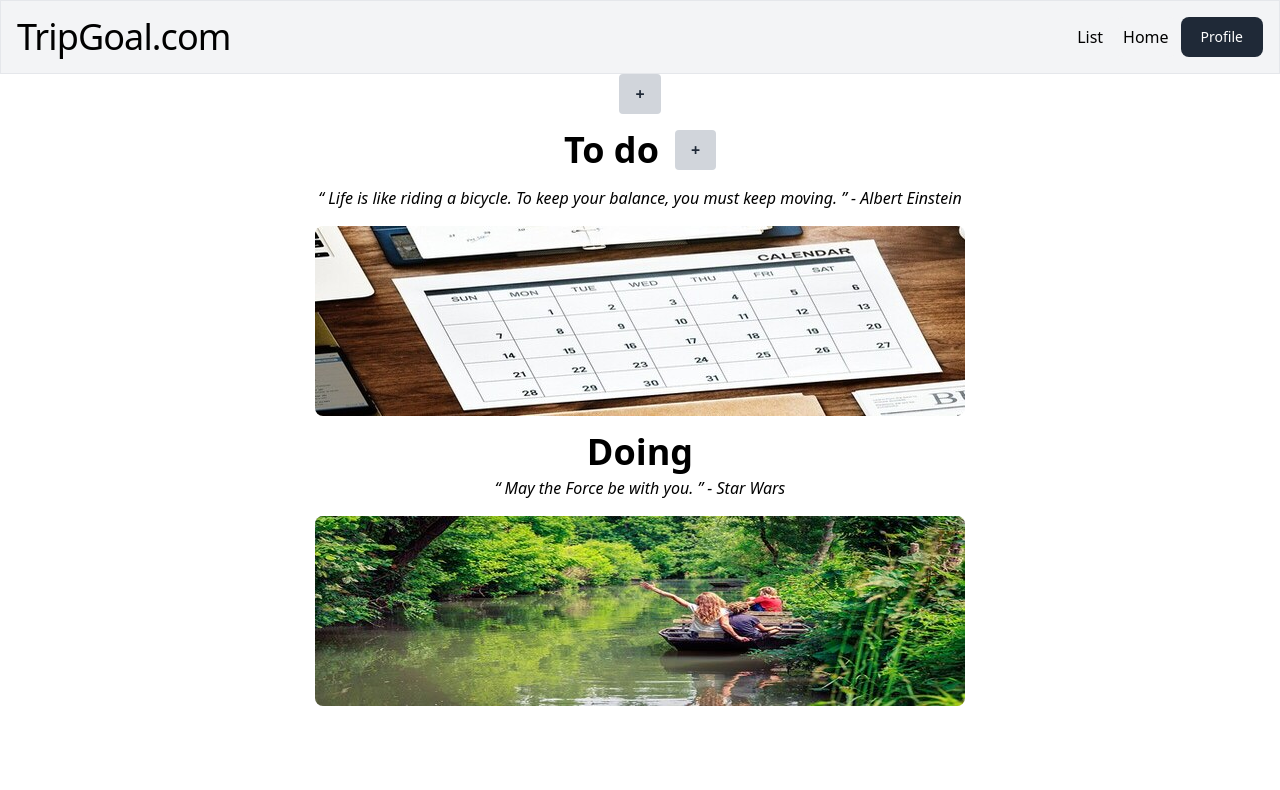
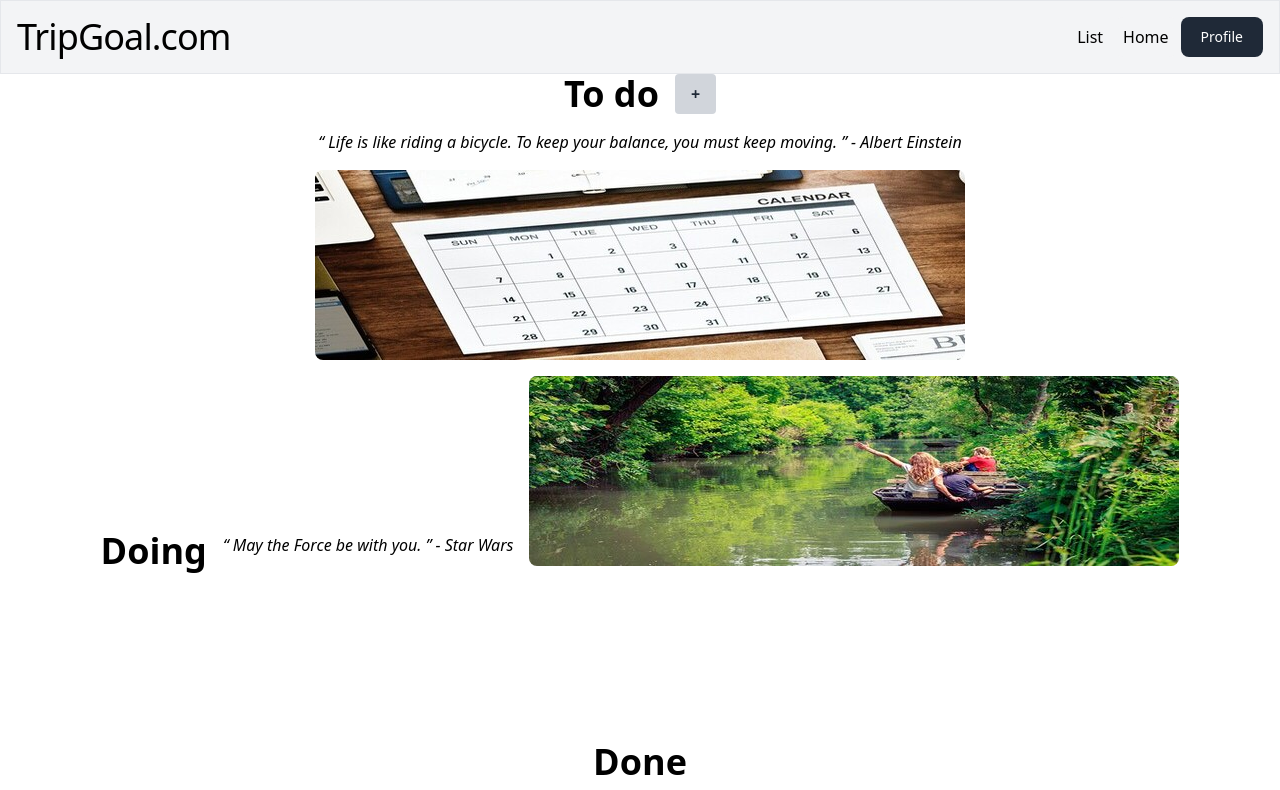
Before and after one commit to Brnt-Luap/todolist, a Vue app: page /list in a window 1280 px wide. Shown: the top 790 px of the page. Built offline with nearby package versions, Linux system fonts and the light colour scheme.

Commit message:
Add button position

```diff
--- a/src/views/ListView.vue
+++ b/src/views/ListView.vue
@@ -3,11 +3,6 @@
     <div class="max-w-screen-xl mx-auto bg-white">
     <nav class="border-gray-200">
         <div class="space-y-4 mx-auto flex flex-col items-center justify-center text-center">
-            <div>
-                <button class="bg-gray-300 hover:bg-gray-400 text-gray-800 font-bold py-2 px-4 rounded inline-flex items-center">
-                    <span>+</span>
-                </button>
-            </div>
             <div id="todo" class="flex items-center space-x-4">
                 <span class="text-4xl font-bold text-black">To do</span>
                 <button class="bg-gray-300 hover:bg-gray-400 text-gray-800 font-bold py-2 px-4 rounded inline-flex items-center">
@@ -17,7 +12,7 @@
             <p class="mb-4 font-light mt-1 italic">“ Life is like riding a bicycle. To keep your balance, you must keep moving. ” - Albert Einstein</p>
             <img src="../assets/thumbnail_image003 (3).jpg" alt="ToDo" class="rounded-lg mb-40 block mx-auto">
 
-            <div>
+            <div id="doing" class="flex items-center space-x-4">
                 <span class="text-4xl font-bold text-black block">Doing</span>
                 <p class="mb-4 font-light mt-1 italic">“ May the Force be with you. ” - Star Wars</p>
                 <img src="../assets/thumbnail_image004.jpg" alt="ToDo" class="rounded-lg mb-40 block mx-auto">
```
